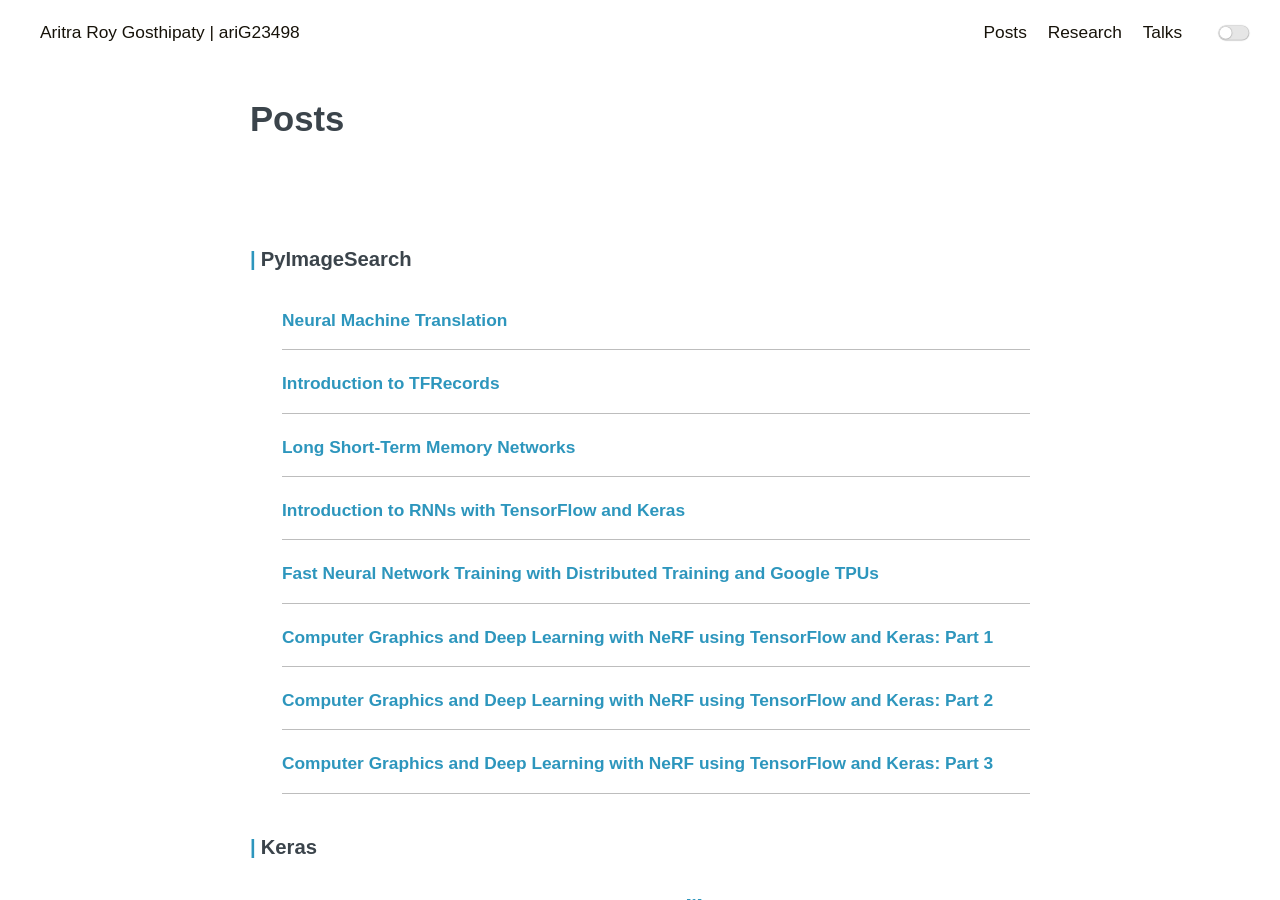
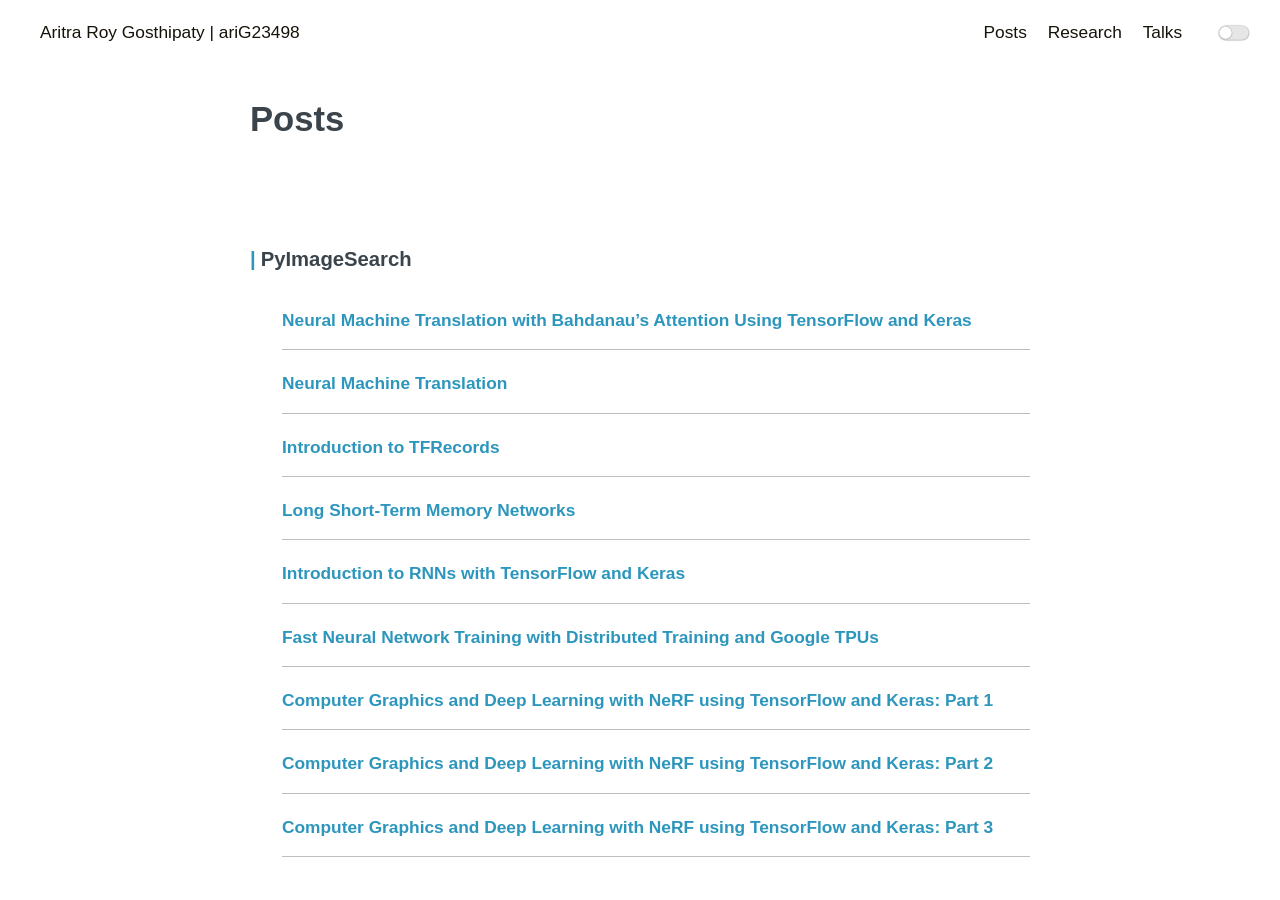
Before and after one commit to ariG23498/ariG23498.github.io, a Jekyll site: the page built from blogs.md, in a window 1280 px wide and 900 px high. Built offline with Jekyll 4.4.1, drawn with Linux system fonts in a browser that asks for light colours.

Commit message:
Update blogs.md

```diff
--- a/blogs.md
+++ b/blogs.md
@@ -9,6 +9,9 @@ permalink: /posts
     <div class="post-wrap archive">
 
         <h3>PyImageSearch</h3>
+        <article class="archive-item">
+                <a class="archive-item-link" href="https://pyimagesearch.com/2022/08/22/neural-machine-translation-with-bahdanaus-attention-using-tensorflow-and-keras/" target="_blank" rel="noopener noreferrer">Neural Machine Translation with Bahdanau’s Attention Using TensorFlow and Keras</a>
+        </article>
         <article class="archive-item">
                 <a class="archive-item-link" href="https://pyimagesearch.com/2022/08/15/neural-machine-translation/" target="_blank" rel="noopener noreferrer">Neural Machine Translation</a>
         </article>
```
